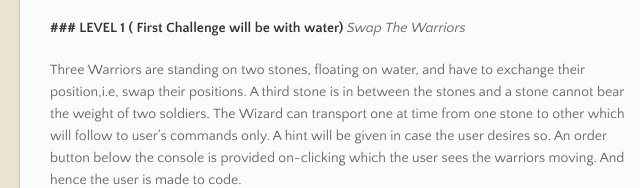
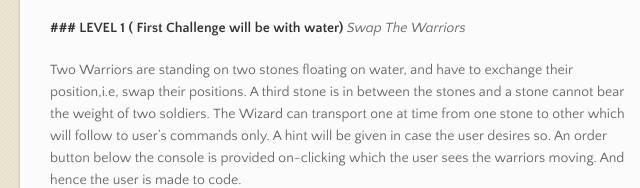
Before and after one commit to rsrikanth080/rsrikanth080.github.io, a plain HTML site: page index.html in a window 1280 px wide. Shown: the part 764-952 px from the top of the page, 296-936 px from the left. Drawn offline with nearby package versions, Linux system fonts and the light colour scheme.

Commit message:
Update index.html

```diff
--- a/index.html
+++ b/index.html
@@ -58,10 +58,10 @@ The Levels mentioned above are explained in this section.</p>
 <p><strong>### LEVEL 1 ( First Challenge will be with water)</strong>
 <em>Swap The Warriors</em></p>
 
-<p>Three Warriors are standing on two stones, floating on water, and have to exchange their position,i.e, swap their positions. A third stone is in between the stones and a stone cannot bear the weight of two soldiers. The Wizard can transport one at time from one stone to other which will follow to user’s commands only. A hint will be given in case the user desires so. An order button below the console is provided on-clicking which the user sees the warriors moving. And hence the user is made to code.</p>
+<p>Two Warriors are standing on two stones floating on water, and have to exchange their position,i.e, swap their positions. A third stone is in between the stones and a stone cannot bear the weight of two soldiers. The Wizard can transport one at time from one stone to other which will follow to user’s commands only. A hint will be given in case the user desires so. An order button below the console is provided on-clicking which the user sees the warriors moving. And hence the user is made to code.</p>
 
 <p>In the console interpreter we give him the code as follow :
-
+<br />
 <code>
 // a - stone on which warrior 1 is standing
 
```
